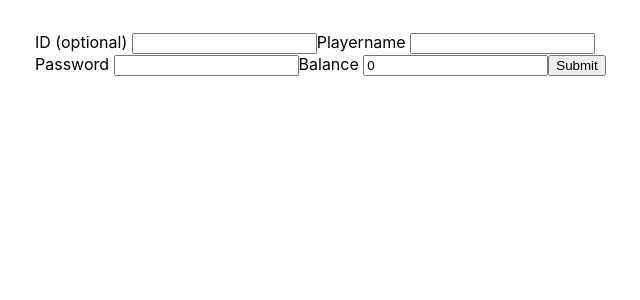
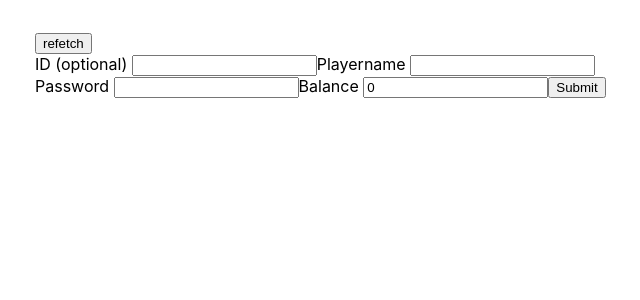
Before and after one commit to calebgmahala/salty-bets-app, a React (Vite) app in the folder packages/web-app/: page / in a window 1280 px wide. Shown: the top 300 px of the page, without its empty margins (301-941 px from the left). Built offline with nearby package versions, Linux system fonts and the light colour scheme.

Commit message:
added load button (#1)
* added load button

* fixed the thing

```diff
--- a/packages/web-app/src/components/StupidForm.tsx
+++ b/packages/web-app/src/components/StupidForm.tsx
@@ -40,7 +40,6 @@ export const StupidForm = () => {
       },
     });
   }, [createPlayer, username, password, balance]);
-
   return (
     <>
       ID (optional){" "}
--- a/packages/web-app/src/components/StupidPlayers.tsx
+++ b/packages/web-app/src/components/StupidPlayers.tsx
@@ -13,9 +13,8 @@ const USERS = gql`
   }
 `;
 const usePlayers = () => useQuery<PlayersQuery>(USERS);
-
 export const StupidPlayers = () => {
-  const { data } = usePlayers();
+  const { data, refetch } = usePlayers();
   return (
     <div>
       {data?.players?.map(({ id, username, balance, isAdmin }) => (
@@ -26,6 +25,9 @@ export const StupidPlayers = () => {
           <span>Is Admin: {isAdmin}</span>
         </div>
       ))}
+      <button onClick={
+        () => refetch()
+        }>refetch</button>
     </div>
   );
 };
```
